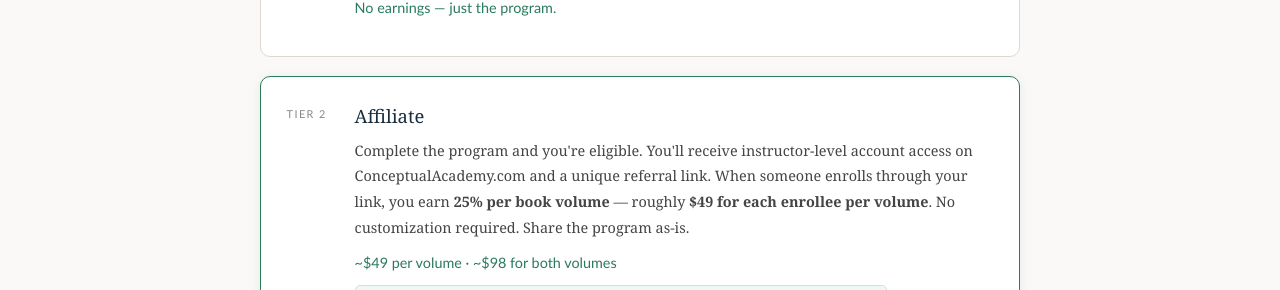
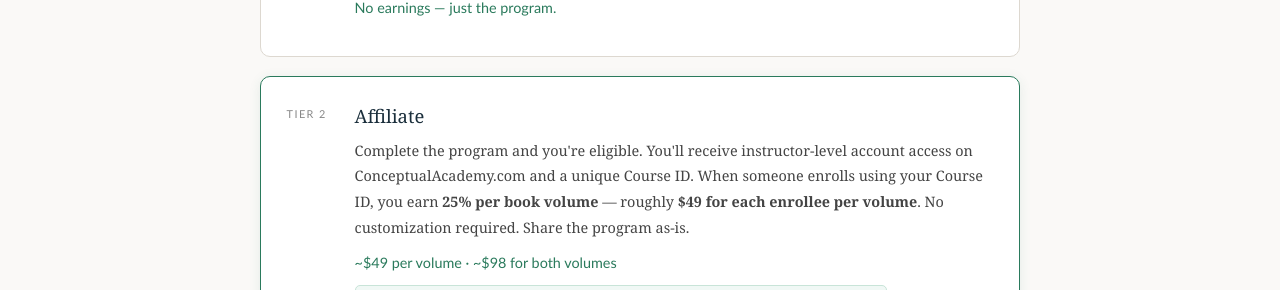
Before and after one commit to Suchocki88/UnderstandingAI.ai, a Next.js app: page /affiliate in a window 1280 px wide. Shown: the part 1060-1350 px from the top of the page. Built offline with nearby package versions, Linux system fonts and the light colour scheme.

Commit message:
Update page.tsx

```diff
--- a/app/affiliate/page.tsx
+++ b/app/affiliate/page.tsx
@@ -95,8 +95,8 @@
                 <p>
                   Complete the program and you're eligible. You'll receive
                   instructor-level account access on ConceptualAcademy.com and
-                  a unique referral link. When someone enrolls through your
-                  link, you earn <strong>25% per book volume</strong> — roughly{" "}
+                  a unique Course ID. When someone enrolls using your
+                  Course ID, you earn <strong>25% per book volume</strong> — roughly{" "}
                   <strong>$49 for each enrollee per volume</strong>. No customization
                   required. Share the program as-is.
                 </p>
```
